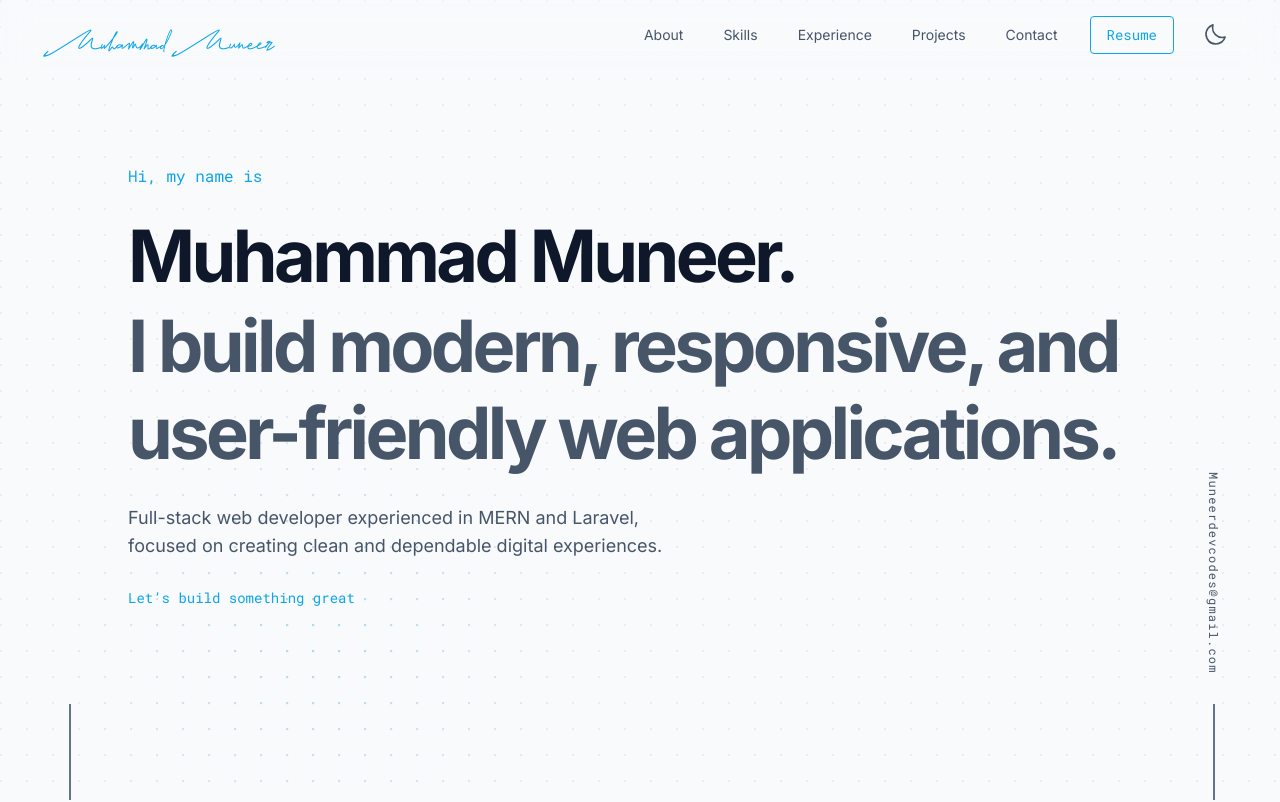
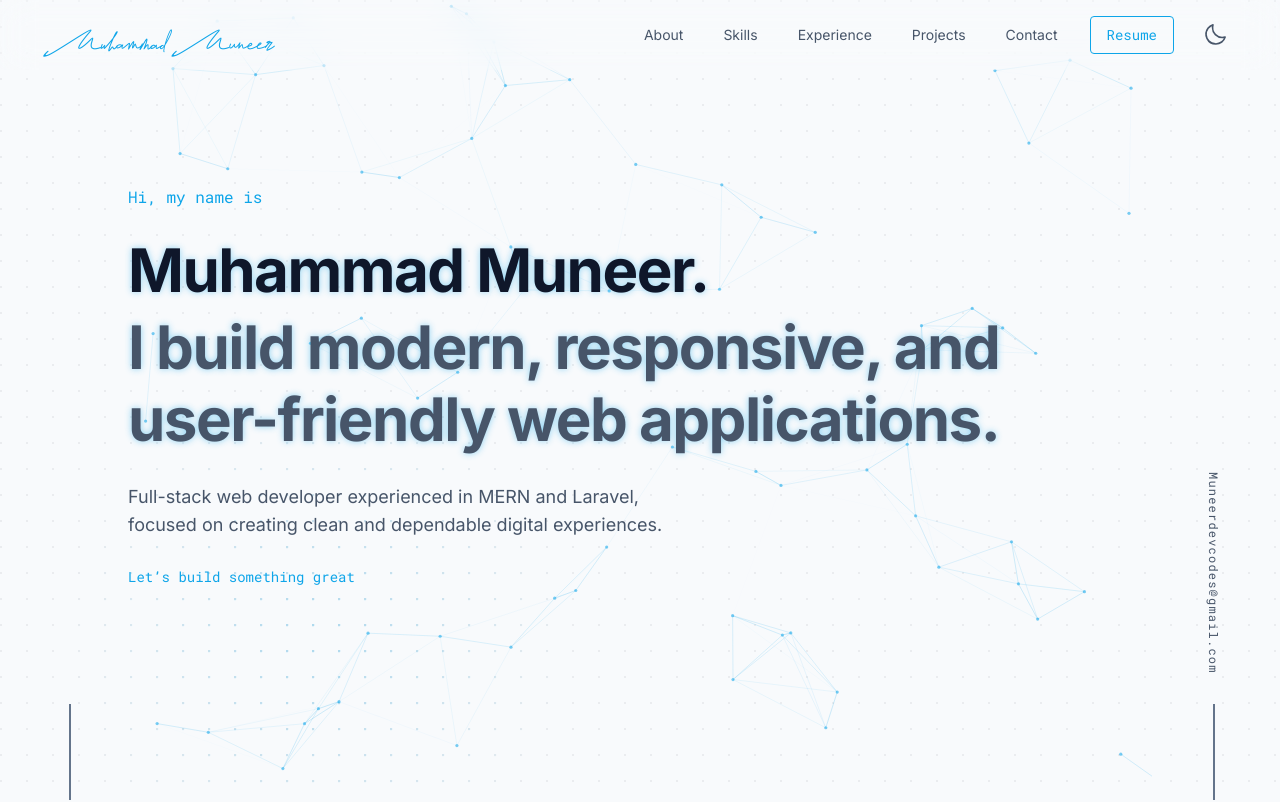
Before and after one commit to MuneerDevCodes/portfolio-website, a Next.js app: page / in a window 1280 px wide. Shown: the top 802 px of the page. Built offline with nearby package versions, Linux system fonts and the light colour scheme; some icons are missing.

Commit message:
feat : Update Hero Section

```diff
--- /dev/null
+++ b/src/components/ui/HeroParticles.tsx
@@ -0,0 +1,175 @@
+'use client';
+
+import { useEffect, useRef } from 'react';
+
+type Particle = {
+  x: number;
+  y: number;
+  vx: number;
+  vy: number;
+  originX: number;
+  originY: number;
+  phase: number;
+};
+
+const HeroParticles = () => {
+  const rootRef = useRef<HTMLDivElement>(null);
+  const canvasRef = useRef<HTMLCanvasElement>(null);
+
+  useEffect(() => {
+    const root = rootRef.current;
+    const canvas = canvasRef.current;
+    const context = canvas?.getContext('2d');
+    if (!root || !canvas || !context) return;
+
+    const motionQuery = window.matchMedia('(prefers-reduced-motion: reduce)');
+    const pointerQuery = window.matchMedia('(hover: none), (pointer: coarse)');
+    const particles: Particle[] = [];
+    const pointer = { x: 0, y: 0, active: false };
+    let width = 0;
+    let height = 0;
+    let frame = 0;
+    let pixelRatio = 1;
+    let accent = '#0ea5e9';
+    let lastTime = 0;
+
+    const resize = () => {
+      const bounds = root.getBoundingClientRect();
+      width = bounds.width;
+      height = bounds.height;
+      pixelRatio = Math.min(window.devicePixelRatio || 1, 2);
+      canvas.width = Math.round(width * pixelRatio);
+      canvas.height = Math.round(height * pixelRatio);
+      canvas.style.width = `${width}px`;
+      canvas.style.height = `${height}px`;
+      context.setTransform(pixelRatio, 0, 0, pixelRatio, 0, 0);
+
+      const count = Math.min(
+        76,
+        Math.max(34, Math.round((width * height) / 11500))
+      );
+      particles.length = 0;
+      for (let i = 0; i < count; i += 1) {
+        const x = Math.random() * width;
+        const y = Math.random() * height;
+        particles.push({
+          x,
+          y,
+          vx: 0,
+          vy: 0,
+          originX: x,
+          originY: y,
+          phase: Math.random() * Math.PI * 2,
+        });
+      }
+    };
+
+    const onPointerMove = (event: PointerEvent) => {
+      if (pointerQuery.matches) return;
+      const bounds = root.getBoundingClientRect();
+      pointer.active =
+        event.clientX >= bounds.left &&
+        event.clientX <= bounds.right &&
+        event.clientY >= bounds.top &&
+        event.clientY <= bounds.bottom;
+      pointer.x = event.clientX - bounds.left;
+      pointer.y = event.clientY - bounds.top;
+    };
+
+    const onPointerLeave = (event: PointerEvent) => {
+      if (!event.relatedTarget) pointer.active = false;
+    };
+
+    const draw = (time: number) => {
+      const elapsed = lastTime ? Math.min((time - lastTime) / 16.67, 2) : 1;
+      lastTime = time;
+      const reducedMotion = motionQuery.matches;
+      const drift = reducedMotion ? 0.25 : 1;
+      context.clearRect(0, 0, width, height);
+
+      for (const particle of particles) {
+        const targetX =
+          particle.originX +
+          Math.sin(time * 0.00035 + particle.phase) * 12 * drift;
+        const targetY =
+          particle.originY +
+          Math.cos(time * 0.0003 + particle.phase) * 12 * drift;
+        particle.vx += (targetX - particle.x) * 0.006 * elapsed;
+        particle.vy += (targetY - particle.y) * 0.006 * elapsed;
+
+        if (pointer.active) {
+          const dx = pointer.x - particle.x;
+          const dy = pointer.y - particle.y;
+          const distance = Math.hypot(dx, dy);
+          const radius = 190;
+          if (distance > 0 && distance < radius) {
+            const influence = 1 - distance / radius;
+            particle.vx += (dx / distance) * influence * 0.09 * elapsed;
+            particle.vy += (dy / distance) * influence * 0.09 * elapsed;
+          }
+        }
+
+        particle.vx *= 0.94;
+        particle.vy *= 0.94;
+        particle.x += particle.vx * elapsed;
+        particle.y += particle.vy * elapsed;
+      }
+
+      for (let i = 0; i < particles.length; i += 1) {
+        const particle = particles[i];
+        for (let j = i + 1; j < particles.length; j += 1) {
+          const other = particles[j];
+          const distance = Math.hypot(
+            particle.x - other.x,
+            particle.y - other.y
+          );
+          if (distance < 145) {
+            context.globalAlpha = (1 - distance / 145) * 0.32;
+            context.strokeStyle = accent;
+            context.lineWidth = 0.8;
+            context.beginPath();
+            context.moveTo(particle.x, particle.y);
+            context.lineTo(other.x, other.y);
+            context.stroke();
+          }
+        }
+      }
+
+      for (const particle of particles) {
+        context.globalAlpha = 0.55;
+        context.fillStyle = accent;
+        context.beginPath();
+        context.arc(particle.x, particle.y, 1.6, 0, Math.PI * 2);
+        context.fill();
+      }
+
+      context.globalAlpha = 1;
+      frame = requestAnimationFrame(draw);
+    };
+
+    accent =
+      getComputedStyle(root).getPropertyValue('--color-accent').trim() ||
+      accent;
+    resize();
+    frame = requestAnimationFrame(draw);
+    window.addEventListener('pointermove', onPointerMove, { passive: true });
+    window.addEventListener('pointerout', onPointerLeave);
+    const resizeObserver = new ResizeObserver(resize);
+    resizeObserver.observe(root);
+
+    return () => {
+      cancelAnimationFrame(frame);
+      window.removeEventListener('pointermove', onPointerMove);
+      window.removeEventListener('pointerout', onPointerLeave);
+      resizeObserver.disconnect();
+    };
+  }, []);
+
+  return (
+    <div ref={rootRef} className="hero-particles" aria-hidden="true">
+      <canvas ref={canvasRef} />
+    </div>
+  );
+};
+
+export default HeroParticles;
--- a/src/containers/Hero.tsx
+++ b/src/containers/Hero.tsx
@@ -4,6 +4,7 @@ import useWindowWidth from '@/lib/hooks/use-window-width';
 import { getBreakpointsWidth } from '@/lib/utils/helper';
 
 import { Button, Wrapper } from '@/components';
+import HeroParticles from '@/components/ui/HeroParticles';
 
 import { slideUp } from '@/styles/animations';
 
@@ -23,8 +24,10 @@ const Hero = () => {
   return (
     <Wrapper
       id="hero"
-      className="flex flex-col justify-center h-full min-h-screen gap-6 mt-12 xs:gap-7 xs:mt-0"
+      className="relative isolate flex flex-col justify-center h-full min-h-screen gap-6 mt-12 xs:gap-7 xs:mt-0"
     >
+      <HeroParticles />
+      <div className="relative z-10 flex flex-col items-start gap-6 xs:gap-7">
         <motion.p
           variants={slideUp({ delay: getAnimationDelay(0) })}
           initial="hidden"
@@ -34,12 +37,12 @@ const Hero = () => {
           {subtitle}
         </motion.p>
 
-      <div className="max-w-5xl text-4xl font-bold tracking-tighter md:text-7xl">
+        <div className="max-w-5xl text-3xl font-semibold tracking-tight md:text-6xl">
           <motion.h1
             variants={slideUp({ delay: getAnimationDelay(1) })}
             initial="hidden"
             animate="show"
-          className="text-slate-900 dark:text-slate-200 capitalize mb-2 leading-[1.1]"
+            className="hero-hologram text-slate-900 dark:text-slate-200 capitalize mb-2 leading-[1.1]"
           >
             {title}
           </motion.h1>
@@ -47,7 +50,7 @@ const Hero = () => {
             variants={slideUp({ delay: getAnimationDelay(2) })}
             initial="hidden"
             animate="show"
-          className="leading-[1.2]"
+            className="hero-hologram leading-[1.2]"
           >
             {tagline}
           </motion.h1>
@@ -87,6 +90,7 @@ const Hero = () => {
             {cta.title}
           </Button>
         )}
+      </div>
     </Wrapper>
   );
 };
--- a/src/styles/globals.css
+++ b/src/styles/globals.css
@@ -130,6 +130,73 @@
   pointer-events: none;
 }
 
+.hero-particles {
+  position: absolute;
+  z-index: 0;
+  inset: 0;
+  overflow: hidden;
+  pointer-events: none;
+}
+
+.hero-particles canvas {
+  display: block;
+}
+
+.hero-hologram {
+  background-image: linear-gradient(
+    108deg,
+    currentColor 0%,
+    currentColor 38%,
+    var(--color-accent) 46%,
+    #c5f7ff 50%,
+    var(--color-accent) 54%,
+    currentColor 64%,
+    currentColor 100%
+  );
+  background-position: 100% center;
+  background-size: 240% 100%;
+  -webkit-background-clip: text;
+  background-clip: text;
+  -webkit-text-fill-color: transparent;
+  filter: drop-shadow(
+    0 0 0.06em color-mix(in srgb, var(--color-accent) 45%, transparent)
+  );
+  animation: hero-hologram-shimmer 9s ease-in-out infinite,
+    hero-hologram-flicker 8s linear infinite;
+}
+
+@keyframes hero-hologram-shimmer {
+  0%,
+  12%,
+  100% {
+    background-position: 100% center;
+  }
+
+  62%,
+  74% {
+    background-position: 0% center;
+  }
+}
+
+@keyframes hero-hologram-flicker {
+  0%,
+  43%,
+  45%,
+  47%,
+  100% {
+    filter: drop-shadow(
+      0 0 0.06em color-mix(in srgb, var(--color-accent) 45%, transparent)
+    );
+  }
+
+  44%,
+  46% {
+    filter: drop-shadow(
+      0 0 0.14em color-mix(in srgb, var(--color-accent) 75%, transparent)
+    );
+  }
+}
+
 .hero-background__grid {
   position: absolute;
   inset: 0;
@@ -199,6 +266,11 @@
 }
 
 @media (prefers-reduced-motion: reduce) {
+  .hero-hologram {
+    animation: none;
+    background-position: 50% center;
+  }
+
   .hero-background__orb {
     animation: none;
   }
```
Also changed, not shown: 1 other file (tests, documents, lock files or other folders). Lines whose indentation alone changed are shown as unchanged.
